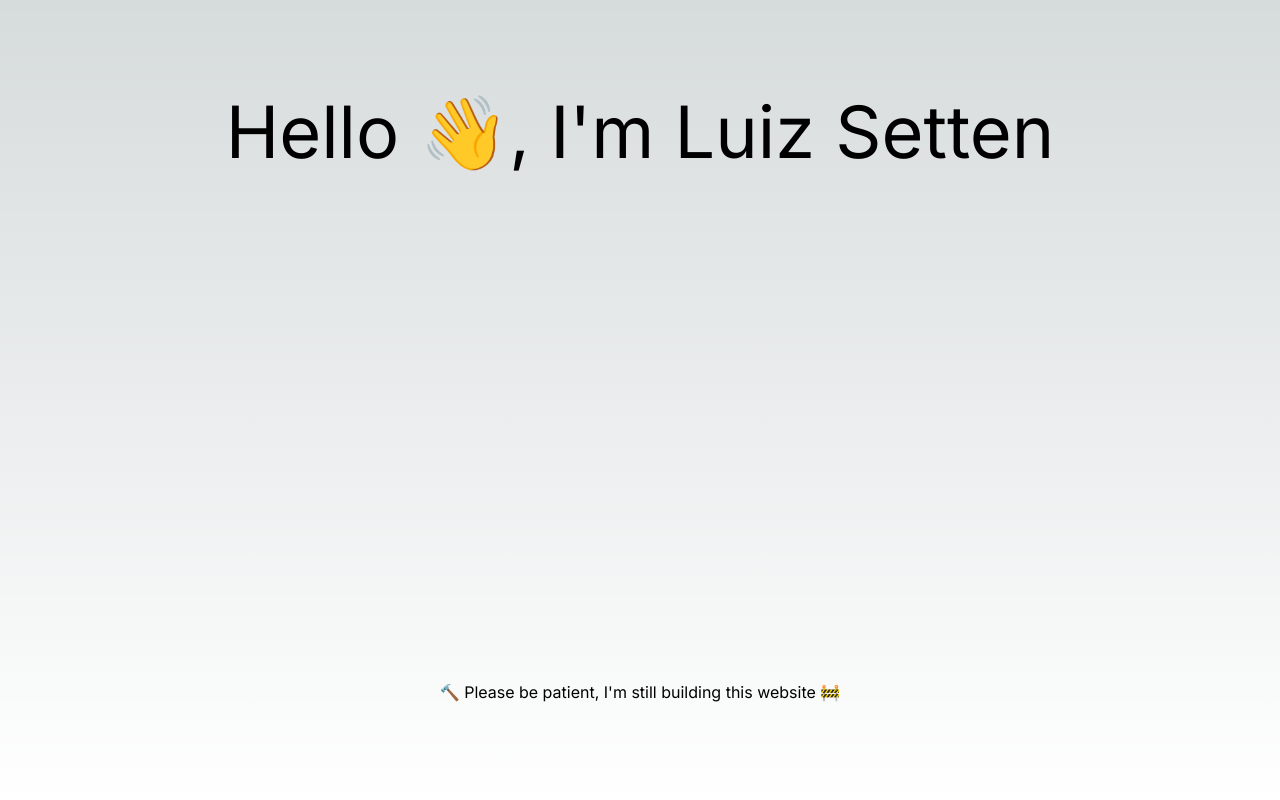
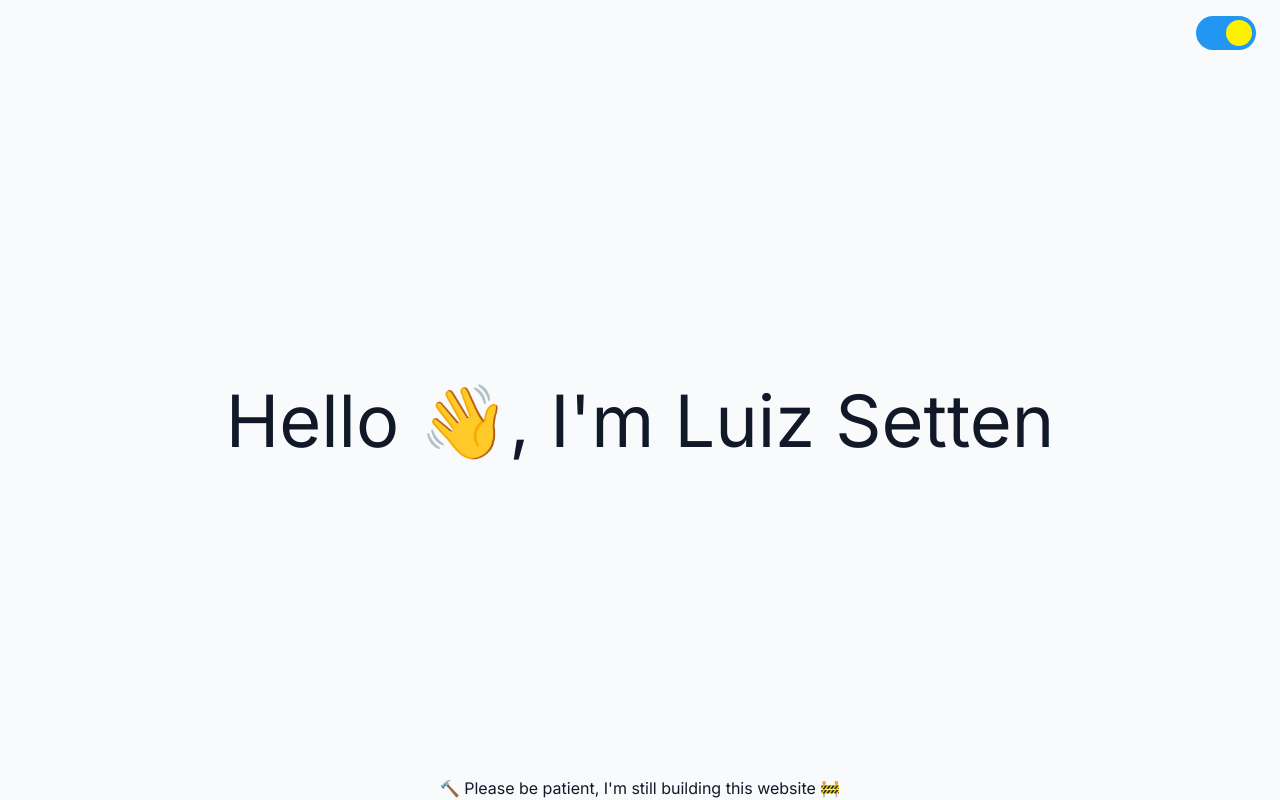
Before and after one commit to luizsetten/luizsetten-portfolio, a Next.js app: page / in a window 1280 px wide. Built offline with nearby package versions, Linux system fonts and the light colour scheme.

Commit message:
Includ dark theme handler

```diff
--- /dev/null
+++ b/src/app/components/ThemeSwitcher/index.tsx
@@ -0,0 +1,18 @@
+import "./style.css";
+
+interface IThemeSwitcherProps {
+  isLight: boolean;
+  changeTheme: () => void;
+}
+
+export default function ThemeSwitcher({
+  isLight,
+  changeTheme,
+}: IThemeSwitcherProps) {
+  return (
+    <label className="switch mx-2 my-auto">
+      <input type="checkbox" checked={isLight} onChange={changeTheme}></input>
+      <span className="slider round"></span>
+    </label>
+  );
+}
--- /dev/null
+++ b/src/app/components/ThemeSwitcher/style.css
@@ -0,0 +1,66 @@
+
+/* https://www.w3schools.com/howto/howto_css_switch.asp */
+ /* The switch - the box around the slider */
+ .switch {
+  position: relative;
+  display: inline-block;
+  width: 60px;
+  height: 34px;
+}
+
+/* Hide default HTML checkbox */
+.switch input {
+  opacity: 0;
+  width: 0;
+  height: 0;
+}
+
+/* The slider */
+.slider {
+  position: absolute;
+  cursor: pointer;
+  top: 0;
+  left: 0;
+  right: 0;
+  bottom: 0;
+  /* fundo */
+  background-color: #30304a;
+  -webkit-transition: .4s;
+  transition: .4s;
+}
+
+.slider:before {
+  position: absolute;
+  content: "";
+  height: 26px;
+  width: 26px;
+  left: 4px;
+  bottom: 4px;
+  /* bolinha */
+  background-color: #c0c0c0;
+  -webkit-transition: .4s;
+  transition: .4s;
+}
+
+input:checked + .slider {
+  background-color: #2196F3;
+}
+
+input:checked + .slider:before {
+  background-color: rgb(255, 242, 0);
+}
+
+input:checked + .slider:before {
+  -webkit-transform: translateX(26px);
+  -ms-transform: translateX(26px);
+  transform: translateX(26px);
+}
+
+/* Rounded sliders */
+.slider.round {
+  border-radius: 34px;
+}
+
+.slider.round:before {
+  border-radius: 50%;
+}
--- a/src/app/globals.css
+++ b/src/app/globals.css
@@ -1,27 +1,3 @@
 @tailwind base;
 @tailwind components;
 @tailwind utilities;
-
-:root {
-  --foreground-rgb: 0, 0, 0;
-  --background-start-rgb: 214, 219, 220;
-  --background-end-rgb: 255, 255, 255;
-}
-
-@media (prefers-color-scheme: dark) {
-  :root {
-    --foreground-rgb: 255, 255, 255;
-    --background-start-rgb: 0, 0, 0;
-    --background-end-rgb: 0, 0, 0;
-  }
-}
-
-body {
-  color: rgb(var(--foreground-rgb));
-  background: linear-gradient(
-      to bottom,
-      transparent,
-      rgb(var(--background-end-rgb))
-    )
-    rgb(var(--background-start-rgb));
-}
--- a/src/app/page.tsx
+++ b/src/app/page.tsx
@@ -1,10 +1,37 @@
-import Image from "next/image";
+"use client";
+import { useEffect, useState } from "react";
+import ThemeSwitcher from "./components/ThemeSwitcher";
 
 export default function Home() {
+  const [isLight, setIsLight] = useState(true);
+
+  useEffect(() => {
+    if (isLight) {
+      document.getElementById("root")?.classList.remove("dark");
+    } else {
+      document.getElementById("root")?.classList.add("dark");
+    }
+  }, [isLight]);
+
   return (
-    <main className="flex min-h-screen flex-col items-center justify-between p-24">
-      <h1 className="text-7xl">Hello 👋, I&apos;m Luiz Setten</h1>
-      <p>🔨 Please be patient, I&apos;m still building this website 🚧</p>
-    </main>
+    <>
+      <main id="root" className="flex min-h-screen flex-col items-center">
+        <div className="flex min-h-screen min-w-full flex-col items-center justify-between dark:bg-slate-950 bg-slate-50">
+          <div className="flex min-w-full  justify-end p-4">
+            <ThemeSwitcher
+              isLight={isLight}
+              changeTheme={() => setIsLight((state) => !state)}
+            />
+          </div>
+
+          <h1 className="text-7xl dark:text-gray-50 text-gray-900">
+            Hello 👋, I&apos;m Luiz Setten
+          </h1>
+          <p className="dark:text-gray-50 text-gray-900">
+            🔨 Please be patient, I&apos;m still building this website 🚧
+          </p>
+        </div>
+      </main>
+    </>
   );
 }
--- a/tailwind.config.js
+++ b/tailwind.config.js
@@ -1,18 +1,19 @@
 /** @type {import('tailwindcss').Config} */
 module.exports = {
   content: [
-    './src/pages/**/*.{js,ts,jsx,tsx,mdx}',
-    './src/components/**/*.{js,ts,jsx,tsx,mdx}',
-    './src/app/**/*.{js,ts,jsx,tsx,mdx}',
+    "./src/pages/**/*.{js,ts,jsx,tsx,mdx}",
+    "./src/components/**/*.{js,ts,jsx,tsx,mdx}",
+    "./src/app/**/*.{js,ts,jsx,tsx,mdx}",
   ],
   theme: {
     extend: {
       backgroundImage: {
-        'gradient-radial': 'radial-gradient(var(--tw-gradient-stops))',
-        'gradient-conic':
-          'conic-gradient(from 180deg at 50% 50%, var(--tw-gradient-stops))',
+        "gradient-radial": "radial-gradient(var(--tw-gradient-stops))",
+        "gradient-conic":
+          "conic-gradient(from 180deg at 50% 50%, var(--tw-gradient-stops))",
       },
     },
   },
   plugins: [],
-}
+  darkMode: "class",
+};
```
